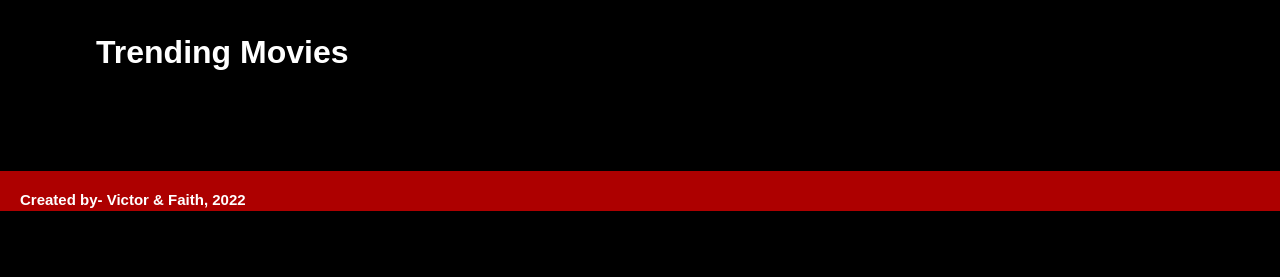
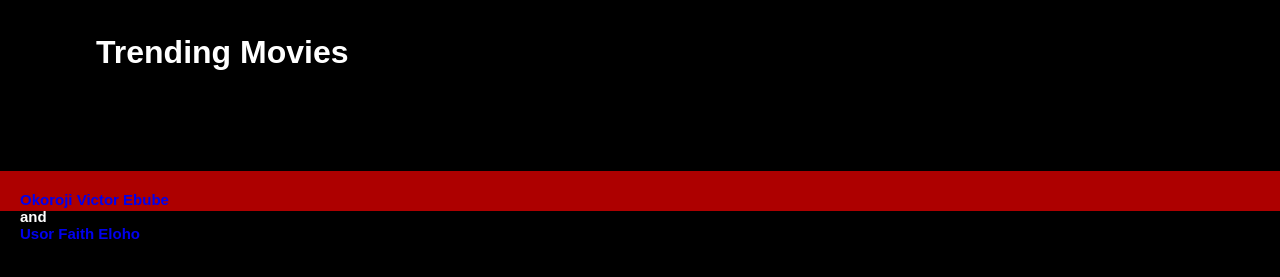
Before and after one commit to usorfaitheloho/NetMovie, a website built with webpack: page src/index.html in a window 1280 px wide. Shown: the part 73-350 px from the top of the page. Built offline with nearby package versions, Linux system fonts and the light colour scheme; no server answers.

Commit message:
Modify footer

```diff
--- a/src/index.html
+++ b/src/index.html
@@ -15,9 +15,19 @@
 		</main>
 		<footer>
 			<div class="footer-element">
-				<a>
-					<p>Created by- Victor & Faith, 2022</p>
-				</a>
+				<a
+              href="https://github.com/vickymarz"
+              target="_blank"
+              rel="noopener noreferrer"
+              >Okoroji Victor Ebube</a
+            >
+            and
+            <a
+              href="https://github.com/usorfaitheloho"
+              target="_blank"
+              rel="noopener noreferrer"
+              >Usor Faith Eloho</a
+            >
 			</div>
 		</footer>
 			<div class="popup-section"></div>
```
